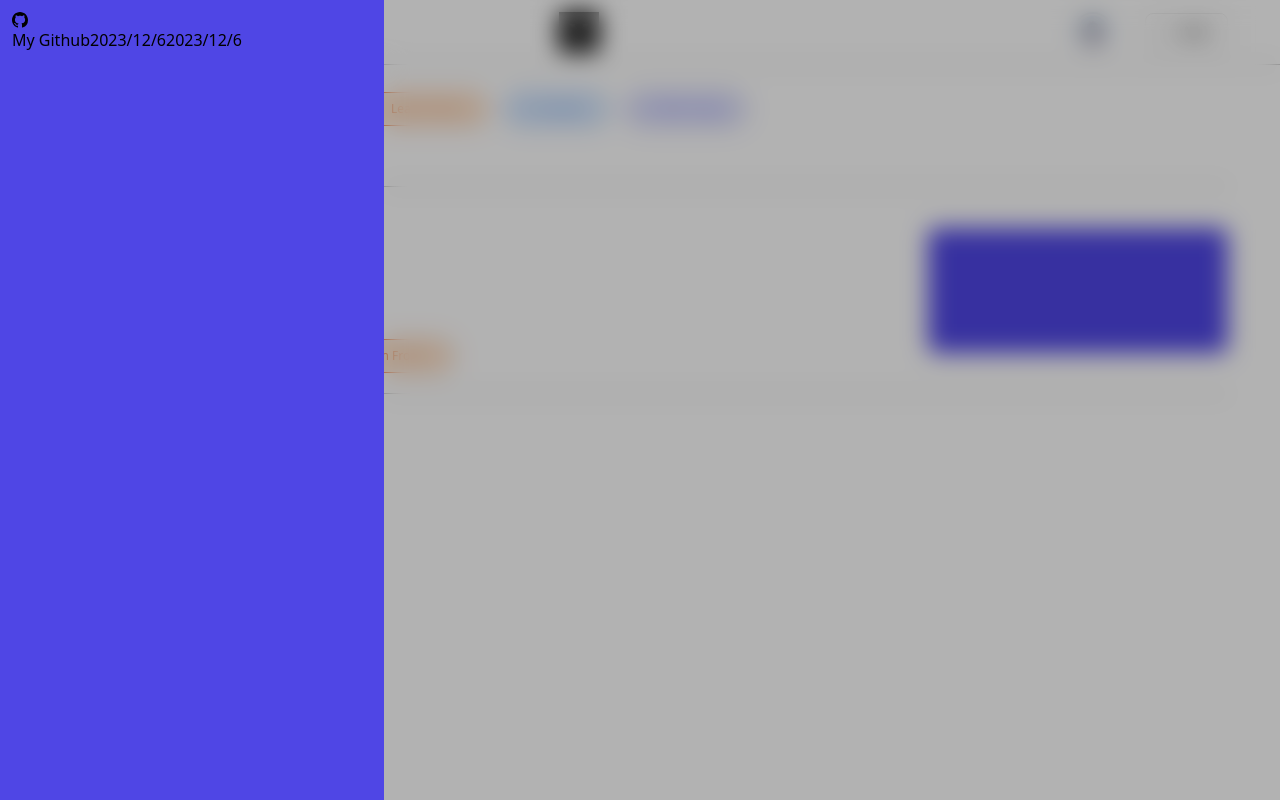
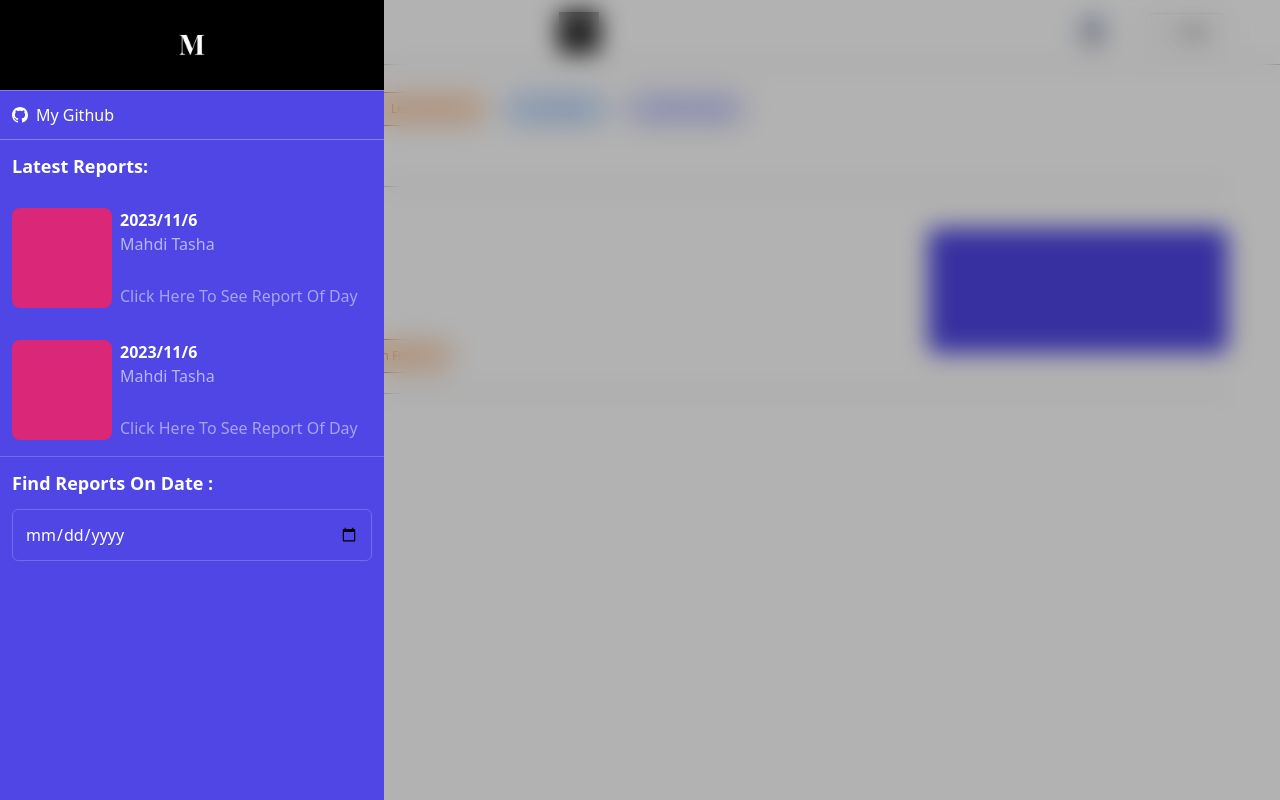
Before and after one commit to MohamadMahdi-Tasha/coffeCatchUp, a React (Vite) app: page / in a window 1280 px wide. Built offline with nearby package versions, Linux system fonts and the light colour scheme.

Commit message:
added styles and everything in left side nav

```diff
--- /dev/null
+++ b/src/components/chunks/articleItemsInNavComponent.tsx
@@ -0,0 +1,37 @@
+// Codes By Mahdi Tasha
+// Importing Part
+import { Link } from "react-router-dom";
+import MyImageComponent from "./myImageComponent";
+
+// Defining type of props
+interface openedInterface {
+    date: string;
+    img?: string;
+}
+
+// Exporting functional component as default
+export default function LeftSideNavComponent({date, img}:openedInterface):JSX.Element{
+    // variables
+    const selectedDate = new Date(date);
+    const yearOfSelectedDate = selectedDate.getFullYear();
+    const monthOfSelectedDate = selectedDate.getMonth();
+    const dateOfSelectedDate = selectedDate.getDate();
+
+    // Returning JSX
+    return(
+        <li>
+            <Link to={'#'}>
+                <article className={'md:flex block px-3 py-4 bg-transparent hover:bg-white/20 transition-all'}>
+                    <div className={'md:w-[100px] md:mr-2 mr-0 md:mb-0 mb-2 w-full md:h-[100px] h-[150px] bg-pink-600 rounded-lg'}></div>
+                    <div className={'md:flex block flex-col justify-between'}>
+                        <div className={'md:mb-0 mb-2'}>
+                            <h6 className={'text-white font-bold font-sm'}>{yearOfSelectedDate}/{monthOfSelectedDate}/{dateOfSelectedDate}</h6>
+                            <h6 className={'text-white/60 font-medium font-sm'}>Mahdi Tasha</h6>
+                        </div>
+                        <p className={'text-white/50 font-light font-sm'}>Click Here To See Report Of Day</p>
+                    </div>
+                </article>
+            </Link>
+        </li>
+    );
+}
--- a/src/components/leftSideNavComponent.tsx
+++ b/src/components/leftSideNavComponent.tsx
@@ -1,6 +1,8 @@
 // Codes By Mahdi Tasha
 // Importing Part
 import IconComponent from './chunks/iconComponent';
+import ArticleItemsInNavComponent from './chunks/articleItemsInNavComponent';
+import Logo from './../assets/img/img-logo.png';
 import { Link } from "react-router-dom";
 
 // Defining type of props
@@ -12,10 +14,27 @@ export default function LeftSideNavComponent({isOpened}:openedInterface):JSX.Ele
     return(
         <>
             <div data-opened={isOpened} className={'absolute data-[opened="true"]:opacity-1 data-[opened="false"]:opacity-0 left-0 top-0 w-full h-full bg-black/30 backdrop-blur-md transition-all'} />
-            <nav data-opened={isOpened} className={'absolute data-[opened="true"]:left-0 md:data-[opened="false"]:left-[-30%] data-[opened="false"]:-left-[-70%] top-0 md:w-[30%] w-[70%] h-full p-3 bg-indigo-600 transition-all'}>
-                <a href="https://www.github.com/MohamadMahdi-Tasha"><button><IconComponent type={'github'}/>My Github</button></a>
-                <Link to={'#'}><button>2023/12/6</button></Link>
-                <Link to={'#'}><button>2023/12/6</button></Link>
+            <nav data-opened={isOpened} className={'absolute overflow-auto data-[opened="true"]:left-0 md:data-[opened="false"]:left-[-30%] data-[opened="false"]:-left-[-70%] top-0 md:w-[30%] w-[70%] h-full bg-indigo-600 transition-all'}>
+                <Link to={'/'} className={'bg-black flex justify-center items-center p-5'}>
+                    <img src={Logo} alt="Coffe CatchUp Logo" width={'50px'} height={'50px'}/>
+                </Link>
+                <a className={'block border-y border-y-white/30'} href="https://www.github.com/MohamadMahdi-Tasha">
+                    <button tabIndex={-1} className={'flex items-center p-3 w-full text-white hover:bg-white/20 transition-all'}>
+                        <IconComponent type={'github'}/>
+                        <span className={'ml-2'}>My Github</span>
+                    </button>
+                </a>
+                <div>
+                    <h6 className={'m-3 text-white font-semibold text-lg'}>Latest Reports:</h6>
+                    <ul className={'border-b border-b-white/20'}>
+                        <ArticleItemsInNavComponent date={'2023/12/6'} img={'s'}/>
+                        <ArticleItemsInNavComponent date={'2023/12/6'} img={'s'}/>
+                    </ul>
+                </div>
+                <div className={'p-3'}>
+                    <h6 className={'text-white font-semibold text-lg block mb-3'}>Find Reports On Date :</h6>
+                    <input className={'w-full bg-transparent border cursor-pointer border-white/20 p-3 rounded-md text-white hover:bg-white/20 transition-all'} type="date"/>
+                </div>
             </nav>
         </>
     );
```
